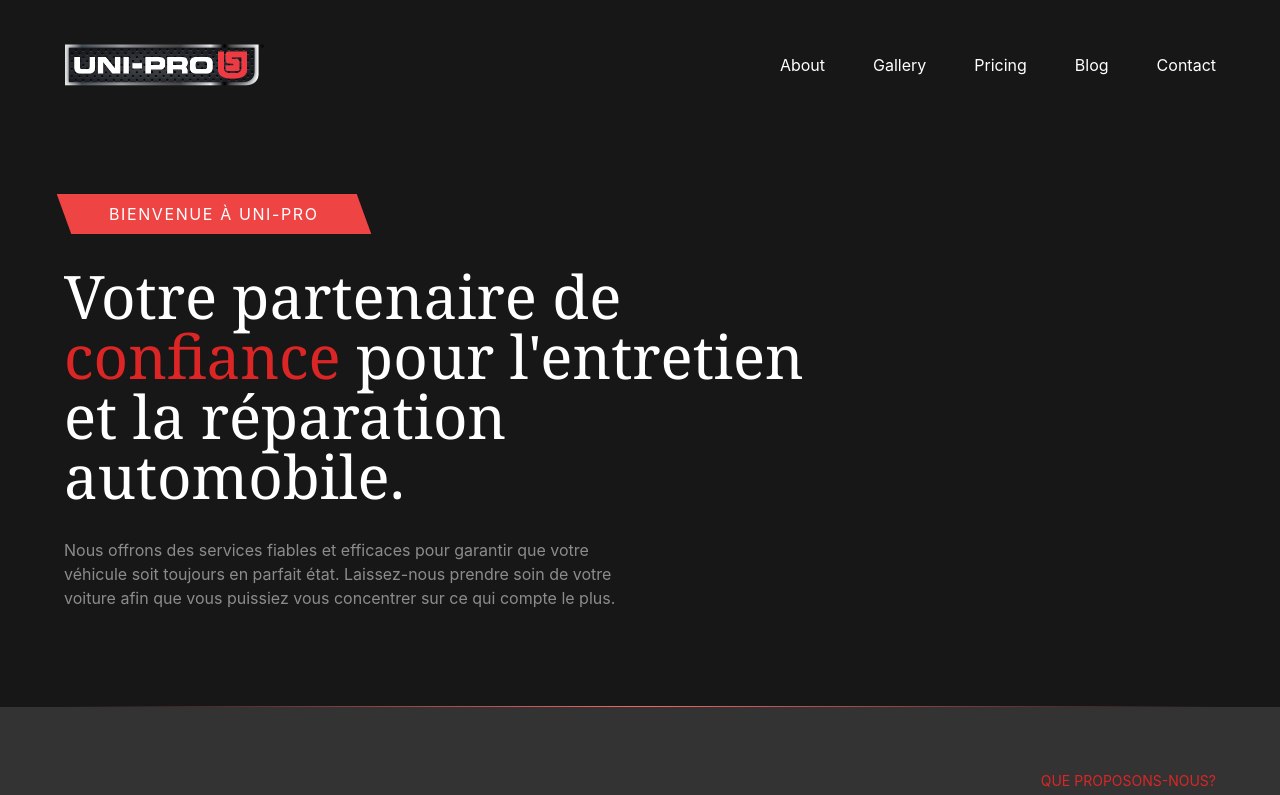
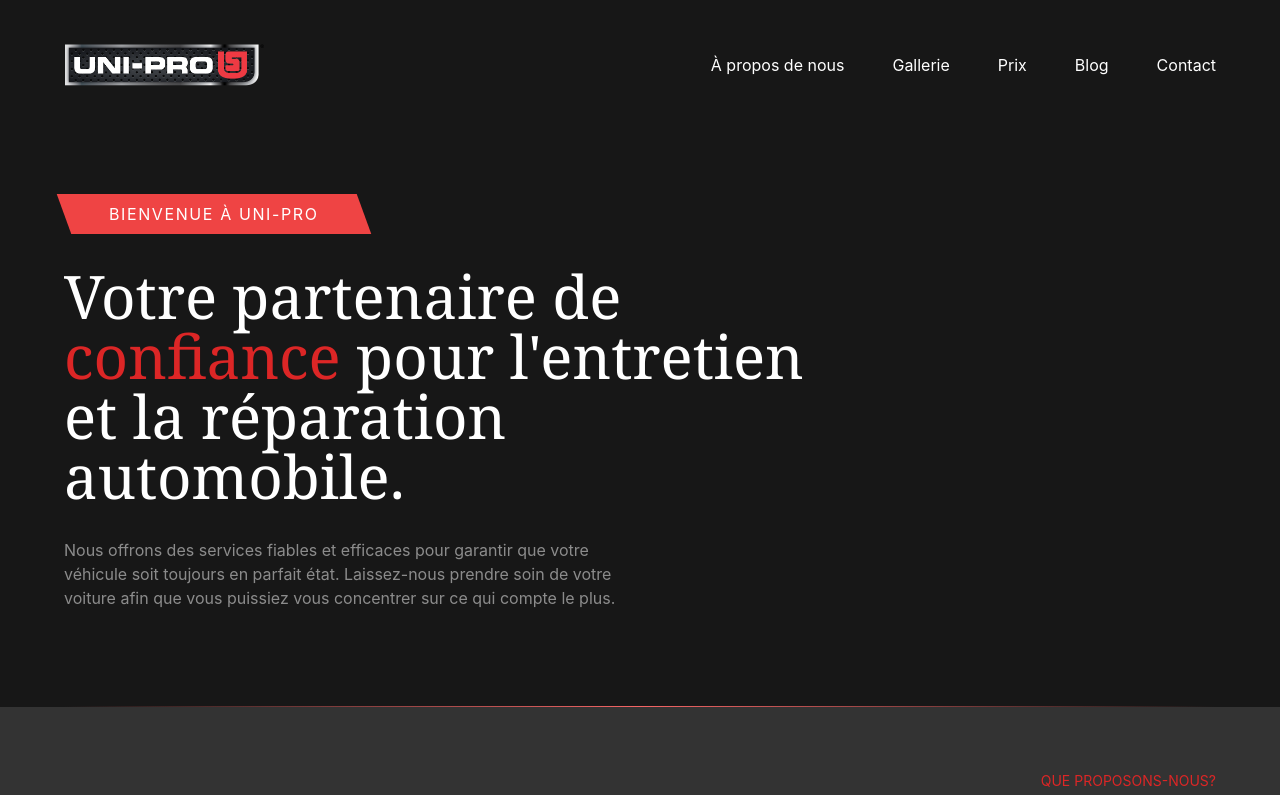
Before and after one commit to BorisKalev/uni-pro, a Next.js app: page / in a window 1280 px wide. Shown: the top 795 px of the page. Built offline with nearby package versions, Linux system fonts and the light colour scheme.

Commit message:
changement en francais du header

```diff
--- a/components/Header.tsx
+++ b/components/Header.tsx
@@ -11,9 +11,9 @@ export default function Header() {
           className="w-[200px] h-[130px] object-contain"
         />
         <div className="flex items-center gap-12">
-          <p>About</p>
-          <p>Gallery</p>
-          <p>Pricing</p>
+          <p>À propos de nous</p>
+          <p>Gallerie</p>
+          <p>Prix</p>
           <p>Blog</p>
           <p>Contact</p>
         </div>
```
